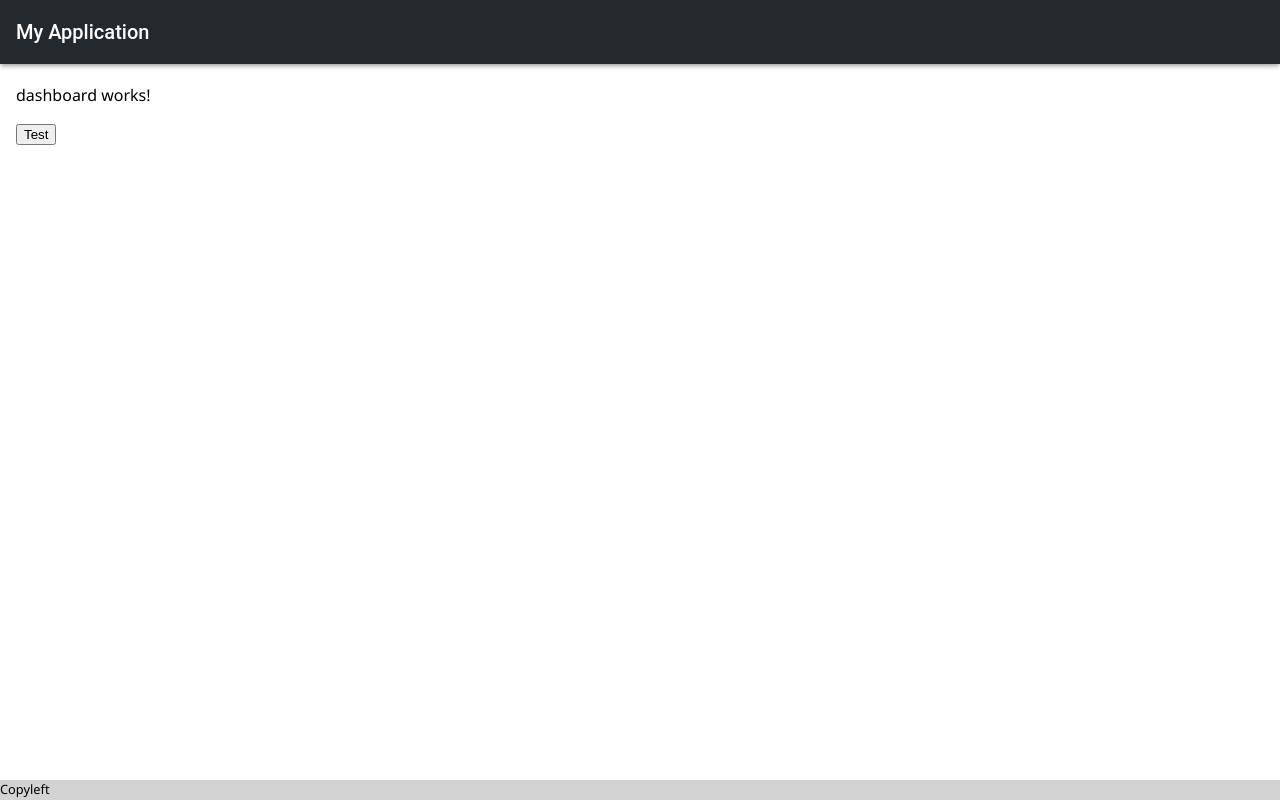
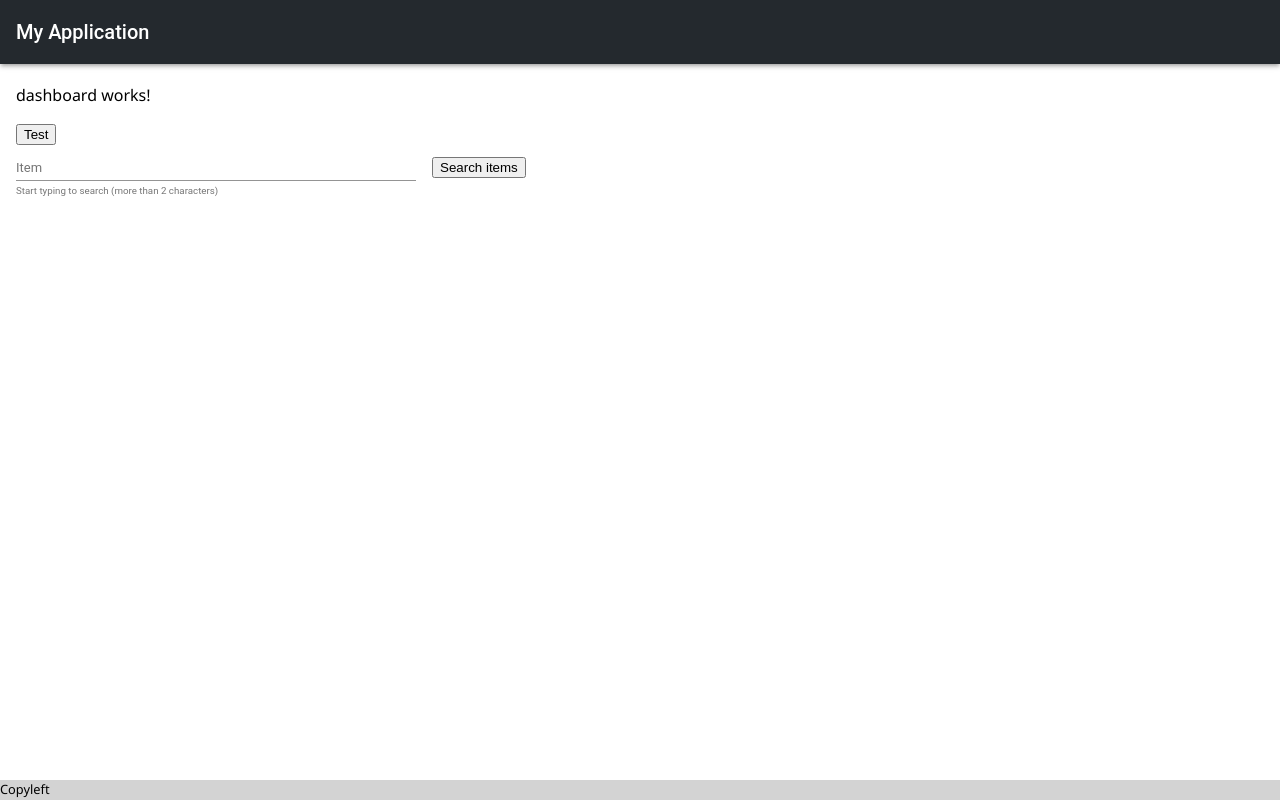
Before and after one commit to gbrantzos/ng-sample, an Angular app: page /main/dashboard in a window 1280 px wide. Built offline with nearby package versions, Linux system fonts and the light colour scheme.

Commit message:
Create a autocomplete with AJAX result as items

```diff
--- a/src/app/modules/main/components/dashboard/dashboard.component.html
+++ b/src/app/modules/main/components/dashboard/dashboard.component.html
@@ -1,5 +1,5 @@
 <p>dashboard works!</p>
-<button (click)="search()">Test</button>
+<button (click)="doSearch()">Test</button>
 
 <div *ngIf="userList$ | async as userList; else noData">
   <div *ngIf="userList.length; else empty">
@@ -17,6 +17,31 @@
   <!-- <pre>{{userList | json}}</pre> -->
 </div>
 
+<div>
+
+  <mat-form-field class="item-list">
+    <input #search type="text" placeholder="Item" matInput [formControl]="inputControl" [matAutocomplete]="items">
+    <mat-hint>Start typing to search (more than 2 characters)</mat-hint>
+  </mat-form-field>
+
+  <mat-autocomplete #items="matAutocomplete" [panelWidth]=600>
+    <mat-option class="panel" *ngFor="let item of itemList$ | async" [value]="item">
+      {{ item }}
+    </mat-option>
+  </mat-autocomplete>
+
+  <!-- <input [formControl]="inputControl" #search type="text" /> -->
+  <button (click)="doItemSearch(search.value)">Search items</button>
+  <!--
+  <div *ngIf="itemList$ | async as itemList">
+    <ul>
+      <li *ngFor="let item of itemList">
+        {{item}}
+      </li>
+    </ul>
+  </div> -->
+
+</div>
 
 <!-- Waiting -->
 <ng-template #noData>
--- a/src/app/modules/main/components/dashboard/dashboard.component.scss
+++ b/src/app/modules/main/components/dashboard/dashboard.component.scss
@@ -0,0 +1,10 @@
+.item-list {
+  width: 400px;
+  font-size: small;
+  margin-right: 16px;
+}
+
+.panel {
+  width: 500px;
+  font-size: small;
+}
--- a/src/app/modules/main/components/dashboard/dashboard.component.ts
+++ b/src/app/modules/main/components/dashboard/dashboard.component.ts
@@ -1,7 +1,20 @@
 import { Component, OnInit } from '@angular/core';
 import { HttpClient } from '@angular/common/http';
 import { Observable, of } from 'rxjs';
-import { tap, finalize, catchError, delay, map, flatMap } from 'rxjs/operators';
+import {
+  tap,
+  finalize,
+  catchError,
+  delay,
+  map,
+  flatMap,
+  filter,
+  debounceTime,
+  distinctUntilChanged,
+  switchMap
+} from 'rxjs/operators';
+import { FormControl } from '@angular/forms';
+import { MatAutocompleteSelectedEvent } from '@angular/material/autocomplete';
 
 @Component({
   selector: 'app-dashboard',
@@ -10,7 +23,11 @@ import { tap, finalize, catchError, delay, map, flatMap } from 'rxjs/operators';
 })
 export class DashboardComponent implements OnInit {
   private serviceCall$: Observable<any[]>;
+  private visibleItems: string[];
+
+  public inputControl = new FormControl();
   public userList$: Observable<any[]>;
+  public itemList$: Observable<string[]>;
   public loading = false;
   public errors = '';
 
@@ -20,9 +37,44 @@ export class DashboardComponent implements OnInit {
     this.serviceCall$ = this
       .httpClient
       .get<any>('https://jsonplaceholder.typicode.com/users');
+
+    // https://codinglatte.com/posts/angular/ng-material-autocomplete-http-lookup/
+    this.itemList$ = this.inputControl
+      .valueChanges
+      .pipe(
+        filter(value =>
+          typeof value === 'string'
+          && value.length > 2
+          && (this.visibleItems ?? []).indexOf(value) === -1
+        ),
+        map(value => value.trim()),
+        debounceTime(600),
+        distinctUntilChanged(),
+        switchMap(value => {
+          console.log(`Search value: ${value}`);
+
+          return this.itemSearch(value);
+        })
+      );
   }
 
-  search() {
+
+  itemSearch(itemName: string): Observable<string[]> {
+    const url = `http://localhost:4001/api/data/query/GbWorks.SEn/query-item?p_q=${itemName.toUpperCase()}`;
+    return this
+      .httpClient
+      .get<any>(url)
+      .pipe(
+        map(response => {
+          const values = response.result.data.map((r: { itemname: string; }) => r.itemname);
+          this.visibleItems = values;
+
+          return values;
+        })
+      );
+  }
+
+  doSearch() {
     const result$ = of({})
       .pipe(
         tap(_ => {
@@ -45,4 +97,24 @@ export class DashboardComponent implements OnInit {
 
     this.userList$ = result$;
   }
+
+  doItemSearch(itemName: string) {
+    const result$ = of([])
+      .pipe(
+        tap(_ => {
+          console.log('Starting item search...');
+        }),
+        flatMap(() => this.itemSearch(itemName)),
+        catchError((err, _) => {
+          console.log('Failed!', err.message);
+          return of(null);
+        }),
+        finalize<any[]>(() => {
+          console.log('Finished item search');
+        })
+      );
+    return result$;
+
+    // this.itemList$ = result$;
+  }
 }
--- a/src/app/modules/main/main.module.ts
+++ b/src/app/modules/main/main.module.ts
@@ -4,6 +4,7 @@ import { CommonModule } from '@angular/common';
 import { MainRoutingModule } from './main-routing.module';
 import { DashboardComponent } from './components/dashboard/dashboard.component';
 import { AboutComponent } from './components/about/about.component';
+import { SharedModule } from '@shared/shared.module';
 
 
 @NgModule({
@@ -13,7 +14,8 @@ import { AboutComponent } from './components/about/about.component';
   ],
   imports: [
     CommonModule,
-    MainRoutingModule
+    MainRoutingModule,
+    SharedModule
   ]
 })
 export class MainModule { }
--- a/src/app/shared/materialModules.ts
+++ b/src/app/shared/materialModules.ts
@@ -5,6 +5,7 @@ import { MatCardModule } from '@angular/material/card';
 import { MatInputModule } from '@angular/material/input';
 import { MatButtonModule } from '@angular/material/button';
 import { MatIconModule } from '@angular/material/icon';
+import { MatAutocompleteModule } from '@angular/material/autocomplete';
 
 export const materialModules = [
   MatToolbarModule,
@@ -13,5 +14,6 @@ export const materialModules = [
   MatCardModule,
   MatInputModule,
   MatButtonModule,
-  MatIconModule
+  MatIconModule,
+  MatAutocompleteModule
 ];
--- a/src/app/shared/shared.module.ts
+++ b/src/app/shared/shared.module.ts
@@ -1,6 +1,6 @@
 import { NgModule } from '@angular/core';
 import { CommonModule } from '@angular/common';
-import { FormsModule } from '@angular/forms';
+import { FormsModule, ReactiveFormsModule } from '@angular/forms';
 import { MaterialModule } from '@shared/material.module';
 import { HttpClientModule } from '@angular/common/http';
 
@@ -10,11 +10,13 @@ import { HttpClientModule } from '@angular/common/http';
   imports: [
     CommonModule,
     FormsModule,
+    ReactiveFormsModule,
     HttpClientModule,
     MaterialModule
   ],
   exports: [
     FormsModule,
+    ReactiveFormsModule,
     HttpClientModule,
     MaterialModule
   ]
```
